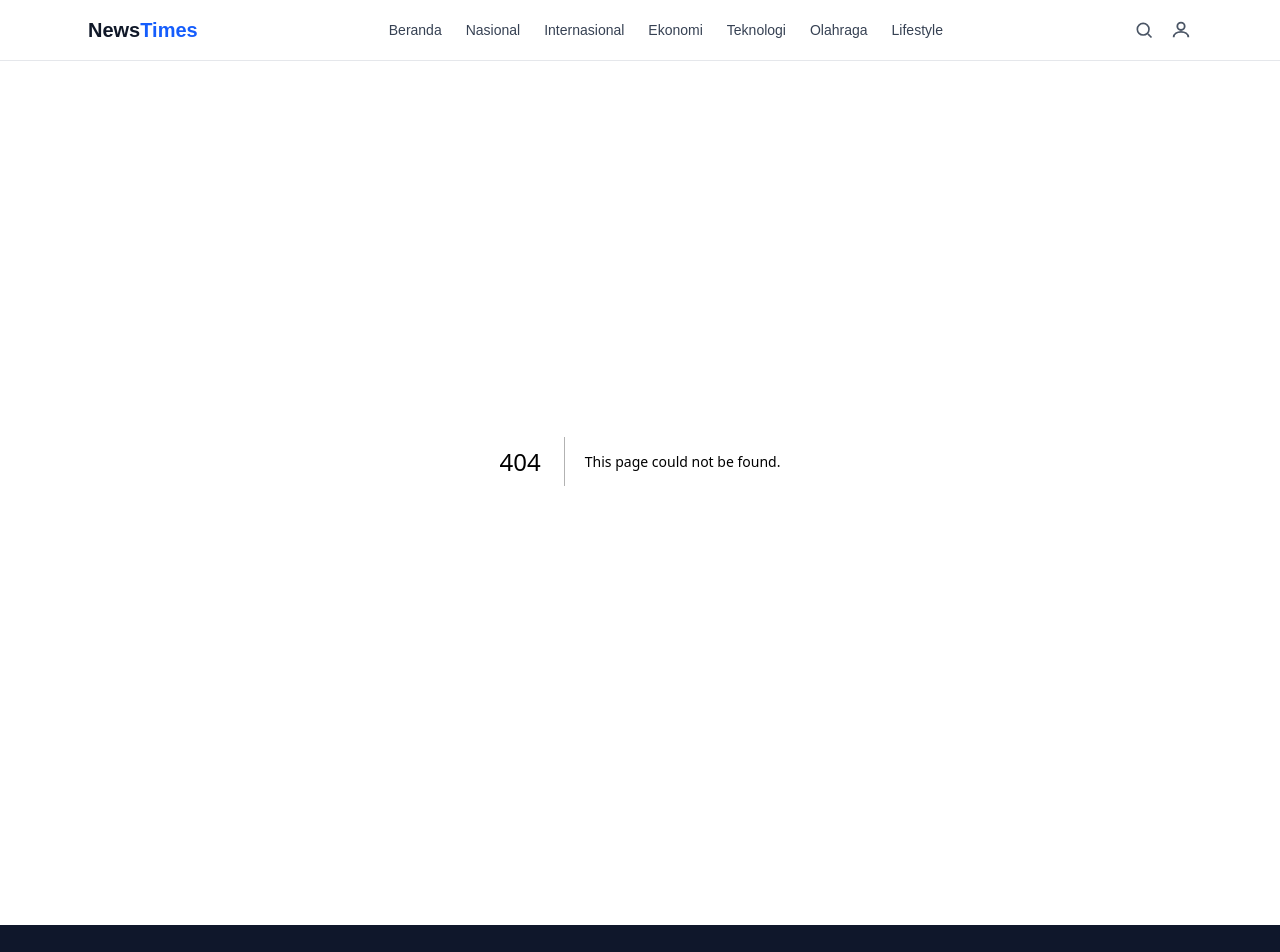
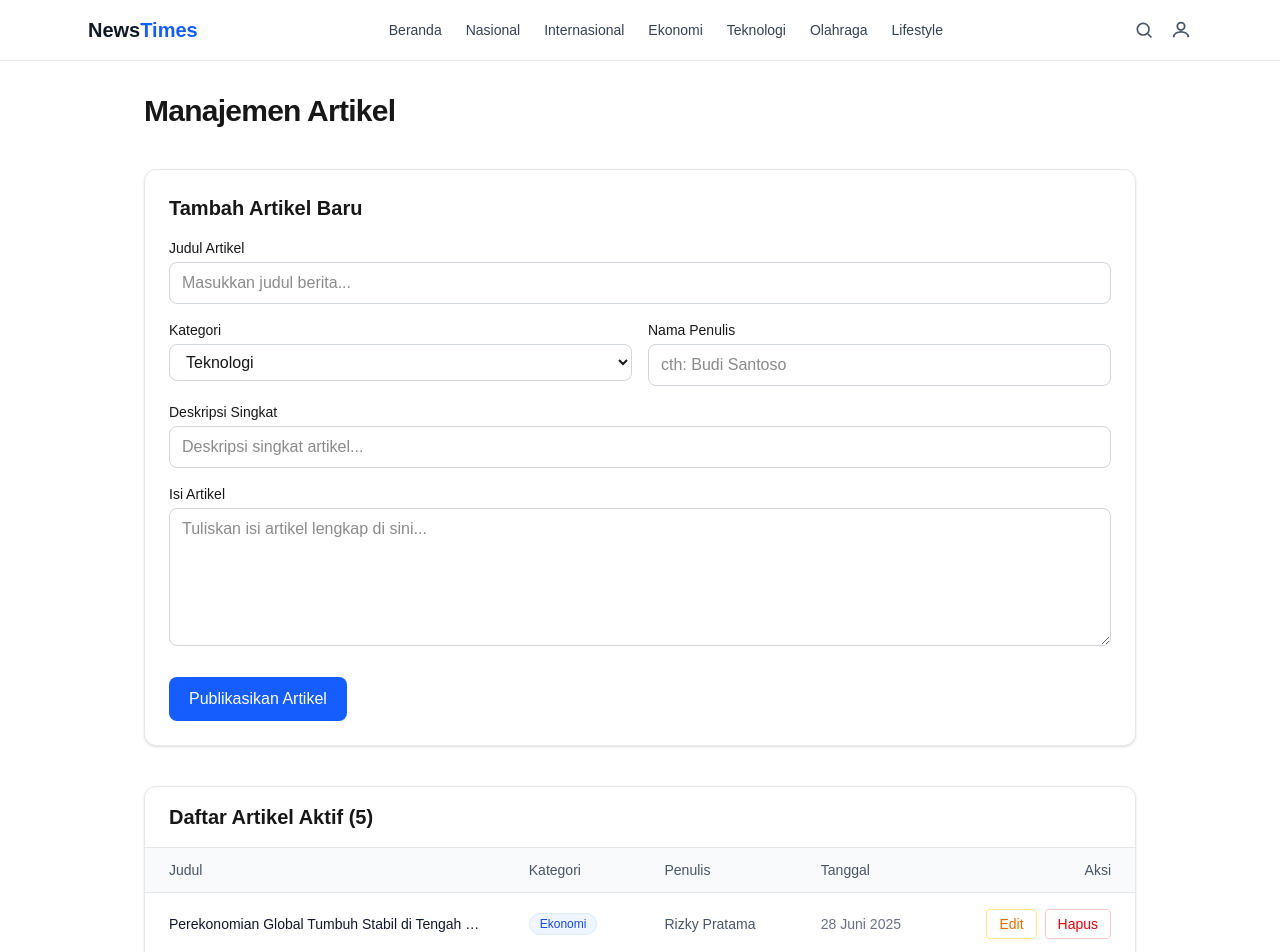
Before and after one commit to article-website/news-times, a Next.js app: page /admin in a window 1280 px wide. Before the commit this address had no page. Shown: the top 952 px of the page. Built offline with nearby package versions, Linux system fonts and the light colour scheme.

Commit message:
feat: add admin crud page and footer link

```diff
--- /dev/null
+++ b/src/app/admin/page.tsx
@@ -0,0 +1,247 @@
+"use client";
+
+import { useState, useEffect } from "react";
+import { articles as initialArticles, Article } from "@/data/articles";
+
+export default function AdminArticlesPage() {
+  const [articlesList, setArticlesList] = useState<Article[]>([]);
+  const [isEditing, setIsEditing] = useState(false);
+  const [selectedSlug, setSelectedSlug] = useState<string | null>(null);
+
+  const [formData, setFormData] = useState({
+    title: "",
+    excerpt: "",
+    content: "",
+    category: "Teknologi",
+    author: "",
+    image: "",
+  });
+
+  useEffect(() => {
+    const saved = localStorage.getItem("news_articles");
+    if (saved) {
+      setArticlesList(JSON.parse(saved));
+    } else {
+      setArticlesList(initialArticles);
+      localStorage.setItem("news_articles", JSON.stringify(initialArticles));
+    }
+  }, []);
+
+  const updateArticles = (updatedList: Article[]) => {
+    setArticlesList(updatedList);
+    localStorage.setItem("news_articles", JSON.stringify(updatedList));
+  };
+
+  const handleSubmit = (e: React.FormEvent) => {
+    e.preventDefault();
+
+    if (isEditing && selectedSlug) {
+      const updated = articlesList.map((article) => {
+        if (article.slug === selectedSlug) {
+          return { ...article, ...formData };
+        }
+        return article;
+      });
+      updateArticles(updated);
+      setIsEditing(false);
+      setSelectedSlug(null);
+    } else {
+      const slug = `${formData.title.toLowerCase().replace(/[^a-z0-9]+/g, "-")}-${Date.now().toString().slice(-4)}`;
+      const newArticle: Article = {
+        slug,
+        title: formData.title,
+        excerpt: formData.excerpt || formData.title,
+        content: formData.content,
+        category: formData.category,
+        date: new Date().toLocaleDateString("id-ID", {
+          day: "numeric",
+          month: "long",
+          year: "numeric",
+        }),
+        author: formData.author || "Admin",
+        image: formData.image || "/images/ekonomi/ekonomi1.jpg",
+      };
+      updateArticles([newArticle, ...articlesList]);
+    }
+
+    setFormData({
+      title: "",
+      excerpt: "",
+      content: "",
+      category: "Teknologi",
+      author: "",
+      image: "",
+    });
+  };
+
+  const handleEdit = (article: Article) => {
+    setIsEditing(true);
+    setSelectedSlug(article.slug);
+    setFormData({
+      title: article.title,
+      excerpt: article.excerpt,
+      content: article.content,
+      category: article.category,
+      author: article.author,
+      image: article.image,
+    });
+    window.scrollTo({ top: 0, behavior: "smooth" });
+  };
+
+  const handleDelete = (slug: string) => {
+    if (confirm("Yakin ingin menghapus artikel ini?")) {
+      const filtered = articlesList.filter((a) => a.slug !== slug);
+      updateArticles(filtered);
+    }
+  };
+
+  return (
+    <main className="max-w-5xl mx-auto px-4 py-8 space-y-10">
+      <div>
+        <h1 className="text-3xl font-bold tracking-tight">Manajemen Artikel</h1>
+      </div>
+
+      <section className="bg-white border border-gray-200 rounded-xl p-6 shadow-sm">
+        <h2 className="text-xl font-semibold mb-4">
+          {isEditing ? "Edit Artikel" : "Tambah Artikel Baru"}
+        </h2>
+
+        <form onSubmit={handleSubmit} className="space-y-4">
+          <div>
+            <label className="block text-sm font-medium mb-1">Judul Artikel</label>
+            <input
+              type="text"
+              required
+              placeholder="Masukkan judul berita..."
+              className="w-full px-3 py-2 border border-gray-300 rounded-lg focus:outline-none focus:ring-2 focus:ring-blue-500"
+              value={formData.title}
+              onChange={(e) => setFormData({ ...formData, title: e.target.value })}
+            />
+          </div>
+
+          <div className="grid grid-cols-1 md:grid-cols-2 gap-4">
+            <div>
+              <label className="block text-sm font-medium mb-1">Kategori</label>
+              <select
+                className="w-full px-3 py-2 border border-gray-300 rounded-lg focus:outline-none focus:ring-2 focus:ring-blue-500"
+                value={formData.category}
+                onChange={(e) => setFormData({ ...formData, category: e.target.value })}
+              >
+                <option value="Teknologi">Teknologi</option>
+                <option value="Ekonomi">Ekonomi</option>
+                <option value="Nasional">Nasional</option>
+                <option value="Lifestyle">Lifestyle</option>
+              </select>
+            </div>
+
+            <div>
+              <label className="block text-sm font-medium mb-1">Nama Penulis</label>
+              <input
+                type="text"
+                placeholder="cth: Budi Santoso"
+                className="w-full px-3 py-2 border border-gray-300 rounded-lg focus:outline-none focus:ring-2 focus:ring-blue-500"
+                value={formData.author}
+                onChange={(e) => setFormData({ ...formData, author: e.target.value })}
+              />
+            </div>
+          </div>
+
+          <div>
+            <label className="block text-sm font-medium mb-1">Deskripsi Singkat</label>
+            <input
+              type="text"
+              placeholder="Deskripsi singkat artikel..."
+              className="w-full px-3 py-2 border border-gray-300 rounded-lg focus:outline-none focus:ring-2 focus:ring-blue-500"
+              value={formData.excerpt}
+              onChange={(e) => setFormData({ ...formData, excerpt: e.target.value })}
+            />
+          </div>
+
+          <div>
+            <label className="block text-sm font-medium mb-1">Isi Artikel</label>
+            <textarea
+              rows={5}
+              required
+              placeholder="Tuliskan isi artikel lengkap di sini..."
+              className="w-full px-3 py-2 border border-gray-300 rounded-lg focus:outline-none focus:ring-2 focus:ring-blue-500"
+              value={formData.content}
+              onChange={(e) => setFormData({ ...formData, content: e.target.value })}
+            />
+          </div>
+
+          <div className="flex items-center gap-3 pt-2">
+            <button
+              type="submit"
+              className="px-5 py-2.5 bg-blue-600 text-white font-medium rounded-lg hover:bg-blue-700 transition"
+            >
+              {isEditing ? "Simpan Perubahan" : "Publikasikan Artikel"}
+            </button>
+            {isEditing && (
+              <button
+                type="button"
+                onClick={() => {
+                  setIsEditing(false);
+                  setSelectedSlug(null);
+                  setFormData({ title: "", excerpt: "", content: "", category: "Teknologi", author: "", image: "" });
+                }}
+                className="px-5 py-2.5 bg-gray-200 text-gray-700 font-medium rounded-lg hover:bg-gray-300 transition"
+              >
+                Batal
+              </button>
+            )}
+          </div>
+        </form>
+      </section>
+
+      <section className="bg-white border border-gray-200 rounded-xl overflow-hidden shadow-sm">
+        <div className="px-6 py-4 border-b border-gray-200">
+          <h2 className="text-xl font-semibold">Daftar Artikel Aktif ({articlesList.length})</h2>
+        </div>
+
+        <div className="overflow-x-auto">
+          <table className="w-full text-left text-sm">
+            <thead className="bg-gray-50 border-b border-gray-200 text-gray-600">
+              <tr>
+                <th className="px-6 py-3 font-medium">Judul</th>
+                <th className="px-6 py-3 font-medium">Kategori</th>
+                <th className="px-6 py-3 font-medium">Penulis</th>
+                <th className="px-6 py-3 font-medium">Tanggal</th>
+                <th className="px-6 py-3 font-medium text-right">Aksi</th>
+              </tr>
+            </thead>
+            <tbody className="divide-y divide-gray-200">
+              {articlesList.map((article) => (
+                <tr key={article.slug} className="hover:bg-gray-50">
+                  <td className="px-6 py-4 font-medium text-gray-900 max-w-xs truncate">
+                    {article.title}
+                  </td>
+                  <td className="px-6 py-4">
+                    <span className="inline-block px-2.5 py-0.5 rounded-full text-xs font-medium bg-blue-50 text-blue-700 border border-blue-100">
+                      {article.category}
+                    </span>
+                  </td>
+                  <td className="px-6 py-4 text-gray-600">{article.author}</td>
+                  <td className="px-6 py-4 text-gray-500 whitespace-nowrap">{article.date}</td>
+                  <td className="px-6 py-4 text-right whitespace-nowrap">
+                    <button
+                      onClick={() => handleEdit(article)}
+                      className="px-3 py-1 mr-2 text-sm font-medium text-amber-600 border border-amber-200 rounded hover:bg-amber-50"
+                    >
+                      Edit
+                    </button>
+                    <button
+                      onClick={() => handleDelete(article.slug)}
+                      className="px-3 py-1 text-sm font-medium text-red-600 border border-red-200 rounded hover:bg-red-50"
+                    >
+                      Hapus
+                    </button>
+                  </td>
+                </tr>
+              ))}
+            </tbody>
+          </table>
+        </div>
+      </section>
+    </main>
+  );
+}
--- a/src/components/Footer.tsx
+++ b/src/components/Footer.tsx
@@ -1,3 +1,5 @@
+import Link from "next/link";
+
 export default function Footer() {
   return (
     <footer className="bg-slate-900 text-gray-300 mt-16">
@@ -33,6 +35,11 @@ export default function Footer() {
             <li>
               <a href="#" className="hover:text-white">
                 Kontak
+              </a>
+            </li>
+            <li>
+              <a href="/admin" className="hover:text-white text-gray-400">
+                Redaksi (Admin)
               </a>
             </li>
           </ul>
```
